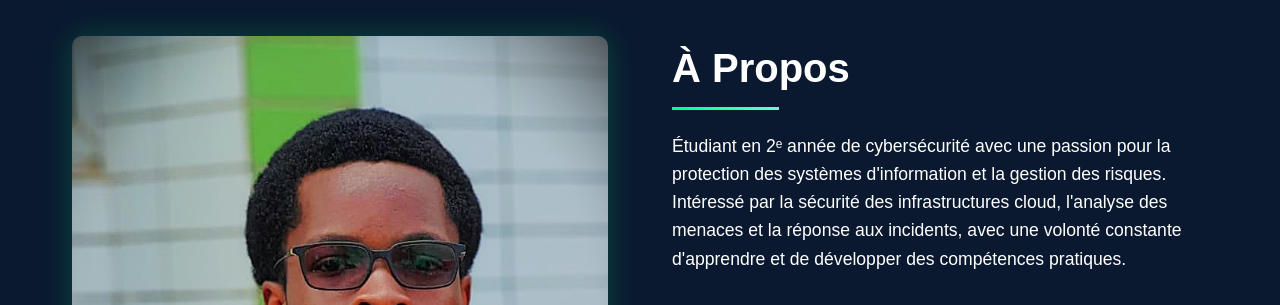
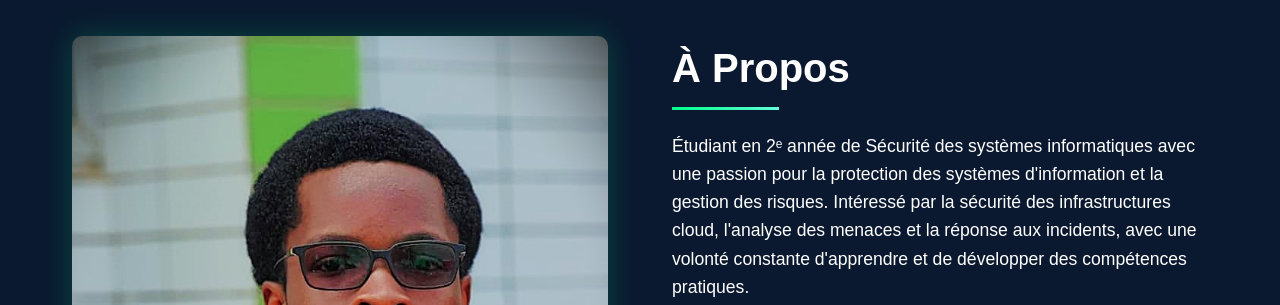
Before and after one commit to Junaid-121/CyberSec, a plain HTML site: page index.html in a window 1280 px wide. Shown: the part 1540-1845 px from the top of the page. Drawn offline with nearby package versions, Linux system fonts and the light colour scheme.

Commit message:
Update index.html
Changef

```diff
--- a/index.html
+++ b/index.html
@@ -43,7 +43,7 @@
             <div class="about-content">
                 <h2 class="section-title">À Propos</h2>
                 <p class="about-text">
-                    Étudiant en 2ᵉ année de cybersécurité avec une passion pour la protection des systèmes d'information et la gestion des risques. Intéressé par la sécurité des infrastructures cloud, l'analyse des menaces et la réponse aux incidents, avec une volonté constante d'apprendre et de développer des compétences pratiques.
+                    Étudiant en 2ᵉ année de Sécurité des systèmes informatiques avec une passion pour la protection des systèmes d'information et la gestion des risques. Intéressé par la sécurité des infrastructures cloud, l'analyse des menaces et la réponse aux incidents, avec une volonté constante d'apprendre et de développer des compétences pratiques.
                 </p>
                 <!--  -->
                 <div class="contact-info">
```
